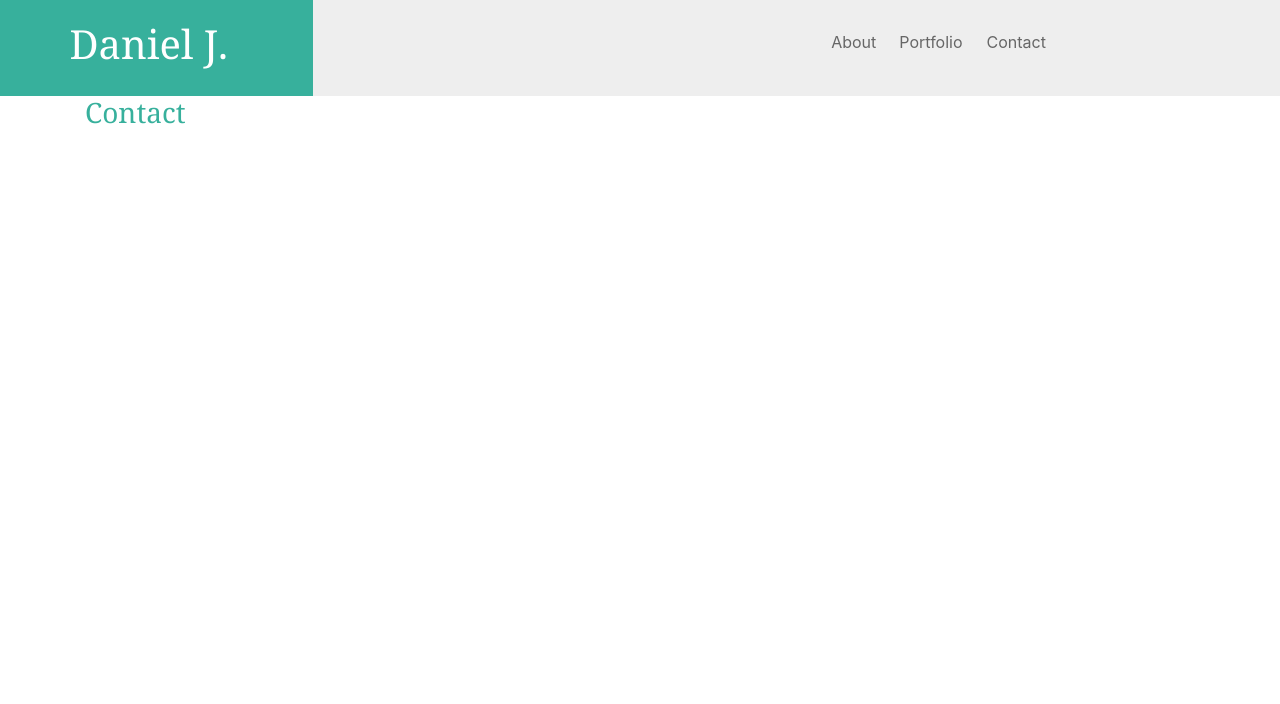
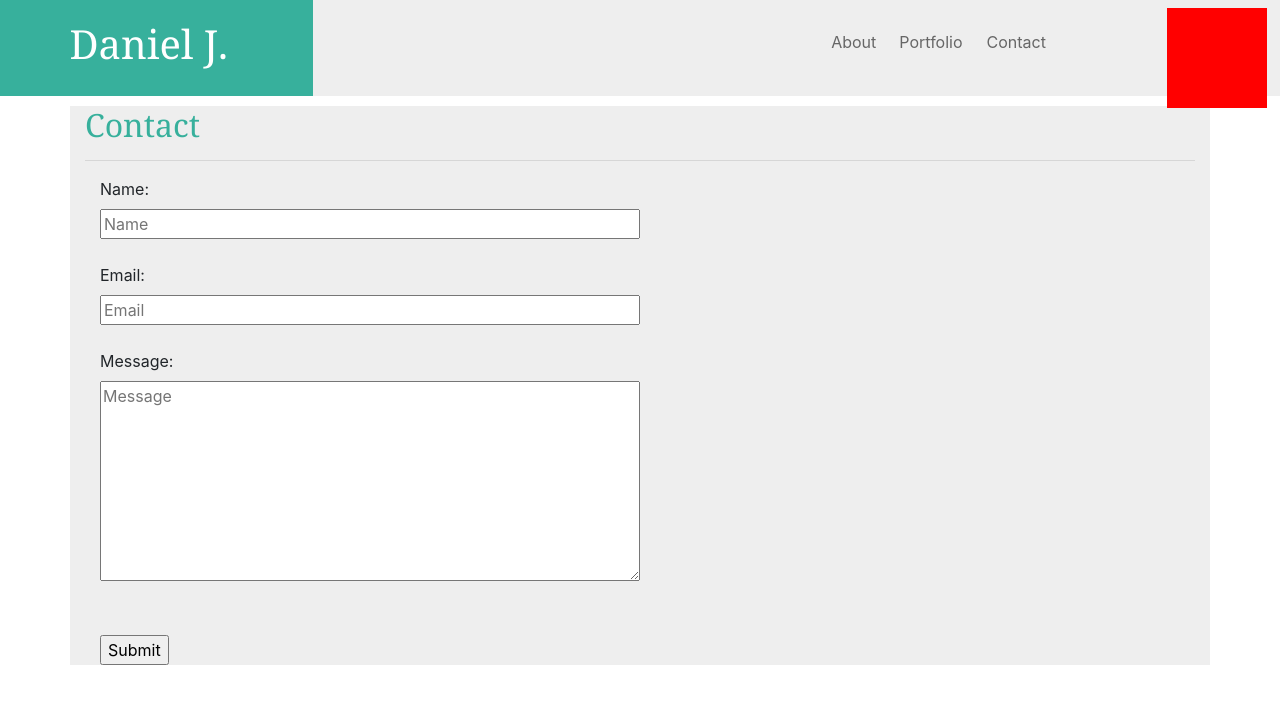
Before and after one commit to Kionling/responsive-portfolio1, a plain HTML site: page contact.html in a window 1280 px wide. Drawn offline with nearby package versions, Linux system fonts and the light colour scheme.

Commit message:
Architected forms for contact page

```diff
--- a/contact.html
+++ b/contact.html
@@ -29,10 +29,28 @@
 <div class="container" id="contact">
     <div class="row">
         <div class="col-12">
-            <h3>Contact</h3>
+            <h2>Contact</h2>
+            <hr>
         </div>
     </div>
+    <div class="container">
+    <form action="">
+        <label for="fname">Name:</label><br>
+        <input type="text" id="fname" name="fname" class="data" placeholder="Name"><br><br>
+        <label for="email">Email:</label><br>
+        <input type="text" id="email" class="data" name="email" placeholder="Email"><br>
+        <br>
+        <label for="Message">Message:</label><br>
+        <textarea id="Message" name="Message" class="data" placeholder="Message"></textarea><br><br>
+        <br>
+        <input type="submit" id="submit" value="Submit">
+        <div class="container" id="temp">
 
+
+
+        </div>
+      </form>
+      </div>
 
 
 
--- a/style.css
+++ b/style.css
@@ -7,6 +7,33 @@ h1 {
     width: 100%;
     padding: 20px;
 }
+
+
+    .data{
+        width: 50%;
+
+ }
+
+ #Message {
+     height: 200px;
+ }
+
+h2 {
+    color: #37b09c;
+    font-family: Cambria, Cochin, Georgia, Times, 'Times New Roman', serif;
+
+}
+
+#temp{
+    background: red;
+    position: absolute;
+    width: 100px;
+    height: 100px;
+    right: 1%;
+    top:1%;
+}
+
+
 
 .nav-link {
     color:#666;
@@ -19,7 +46,8 @@ h1 {
     padding-top: 30px;
 }
 #contact {
-
+    background-color: #eee;
+    margin-top: 10px;
 }
 
 #navbard {
```
Also changed, not shown: index.html (+2 -0 lines), portfolio.html (+2 -0 lines).
